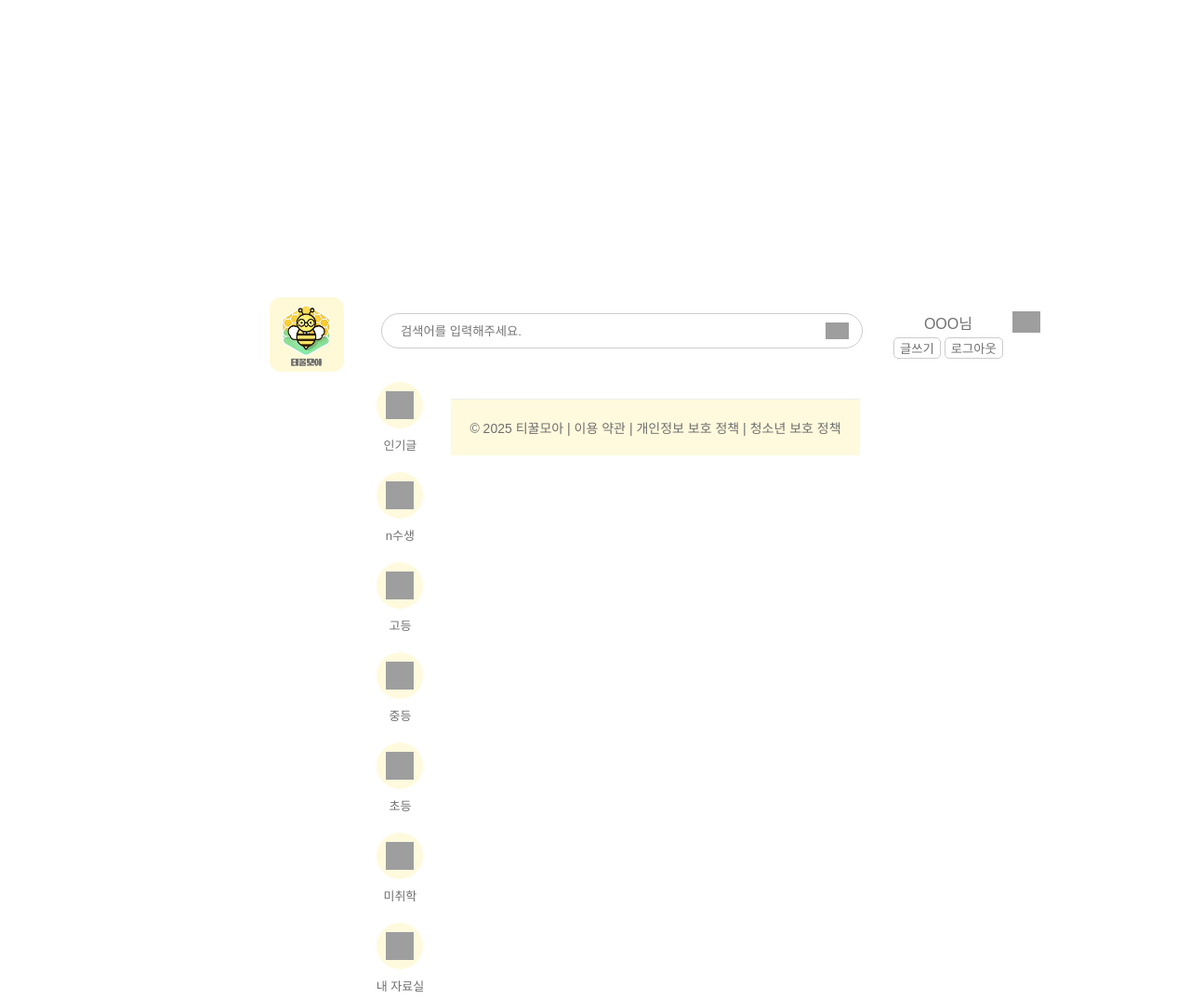
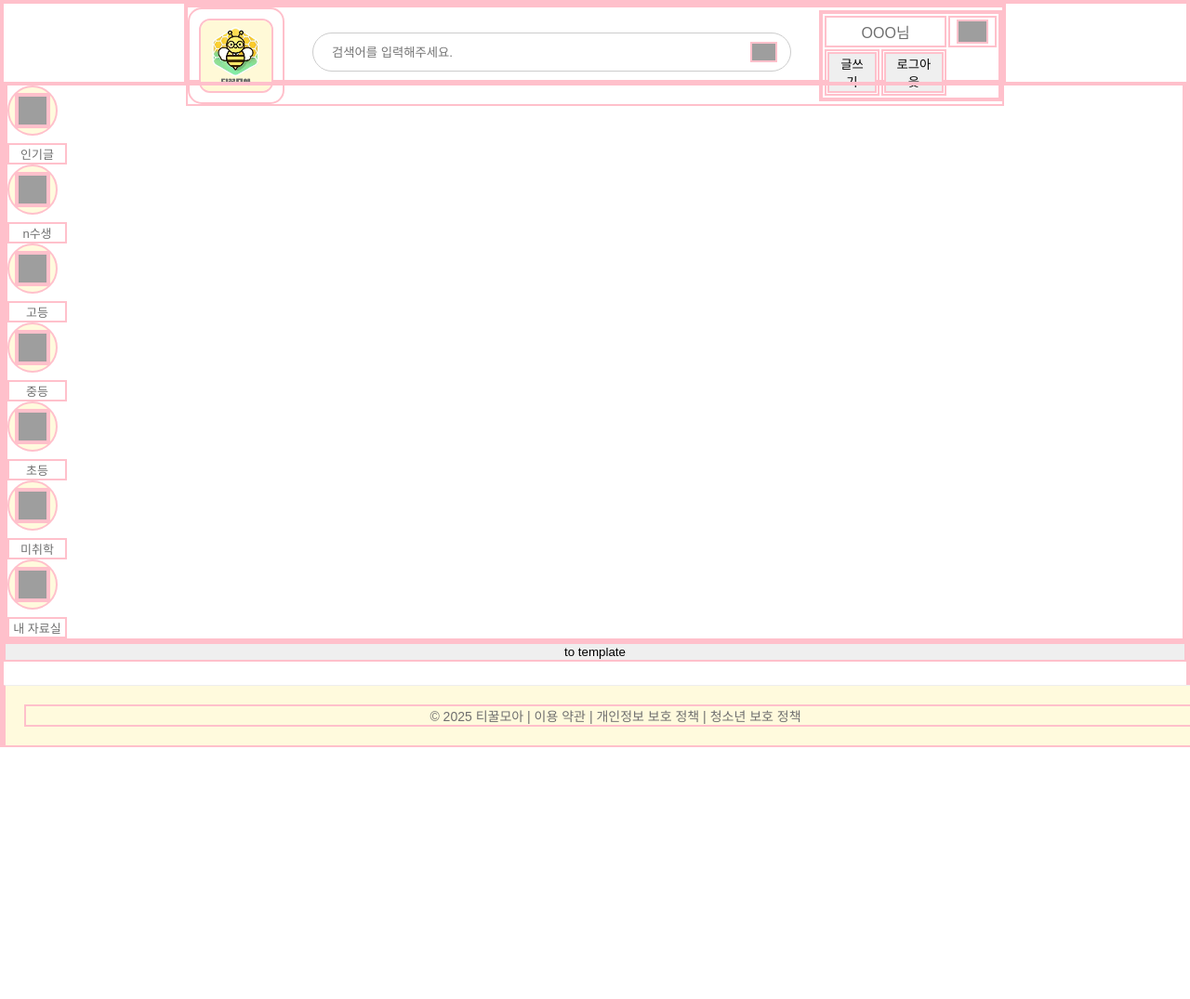
Before and after one commit to hoonee-math/Teachers_2_Market, a Java web app: page / in a window 1280 px wide; the page is wider, and only the part inside the window is pictured. Shown: that part at 93% size. After the commit the page ends 804 px from the top of that part, so only its background shows below. Run offline with Tomcat 11, a stand-in JSP engine, Linux system fonts and the light colour scheme; grey boxes are pictures that could not be loaded.

Commit message:
gh/메인페이지 템플릿 수정중

```diff
--- a/pom.xml
+++ b/pom.xml
@@ -74,7 +74,7 @@
   <build>
 	<!--패키징시 이름 설정 -> war 파일 이름이 contextPath가 됨! -->
 	<!--war 파일 패키징-->
-	<finalName>teachers</finalName>
+	<finalName>market</finalName>
 	<plugins>
 		<plugin>
 			<groupId>org.apache.maven.plugins</groupId>
--- a/src/main/webapp/WEB-INF/views/common/footer.jsp
+++ b/src/main/webapp/WEB-INF/views/common/footer.jsp
@@ -1,34 +1,2 @@
 <%@ page language="java" contentType="text/html; charset=UTF-8"
 	pageEncoding="UTF-8"%>
-
-<style>
-/* *{border:1px solid pink;} */
-/* body에 height 관련 속성만 추가 */
-body {
-    min-height: 100vh; /* 최소 높이를 뷰포트 높이로 설정 */
-    display: flex;
-    flex-direction: column;
-}
-
-footer {
-    width: 100%;
-    margin-top: auto; /* 컨텐츠가 적을 때 아래로 밀어줌 */
-    padding: 20px;
-    text-align: center;
-    font-size: 14px;
-    color: #6f6f6f;
-    background-color: #fffadd;
-    border-top: 1px solid #eee;
-}
-
-footer p {
-    margin: 0;
-}
-</style>
-
-<footer>
-	<p>© 2025 티꿀모아 | 이용 약관 | 개인정보 보호 정책 | 청소년 보호 정책</p>
-</footer>
-
-</body>
-</html>
--- a/src/main/webapp/WEB-INF/views/common/sidebar.jsp
+++ b/src/main/webapp/WEB-INF/views/common/sidebar.jsp
@@ -4,69 +4,68 @@
 <%@ taglib prefix="fmt" uri="http://java.sun.com/jsp/jstl/fmt"%>
 <%@ taglib prefix="fn" uri="http://java.sun.com/jsp/jstl/functions"%>
 <c:set var="path" value="${pageContext.request.contextPath}" />
-<link rel="stylesheet" href="${pageContext.request.contextPath }/resources/css/common/sidebar.css">
+<link rel="stylesheet"
+	href="${pageContext.request.contextPath }/resources/css/common/sidebar.css">
 
 
-    <div class="sidecontainer">
-        <div class="container">
-            <div class="category">
-                <ul>
-                    <li>
-                        <a href="#" class="button">
-                            <div class="icon-container">
-                                <img src="https://img.icons8.com/?size=100&id=10022&format=png&color=cccccc" alt="인기글" class="icon">
-                            </div>
-                        </a>
-                        <div class="text">인기글</div>
-                    </li>
-                    <li>
-                        <a href="#" class="button">
-                            <div class="icon-container">
-                                <img src="https://img.icons8.com/?size=100&id=nqzSYKCA7s7h&format=png&color=cccccc" alt="n수생" class="icon">
-                            </div>
-                        </a>
-                        <div class="text">n수생</div>
-                    </li>
-                    <li>
-                        <a href="#" class="button">
-                            <div class="icon-container">
-                                <img src="https://img.icons8.com/?size=100&id=EOn31zjdfgcn&format=png&color=cccccc" alt="고등" class="icon">
-                            </div>
-                        </a>
-                        <div class="text">고등</div>
-                    </li>
-                    <li>
-                        <a href="#" class="button">
-                            <div class="icon-container">
-                                <img src="https://img.icons8.com/?size=100&id=EOn31zjdfgcn&format=png&color=cccccc" alt="중등" class="icon">
-                            </div>
-                        </a>
-                        <div class="text">중등</div>
-                    </li>
-                    <li>
-                        <a href="#" class="button">
-                            <div class="icon-container">
-                                <img src="https://img.icons8.com/?size=100&id=102432&format=png&color=cccccc" alt="초등" class="icon">
-                            </div>
-                        </a>
-                        <div class="text">초등</div>
-                    </li>
-                    <li>
-                        <a href="#" class="button">
-                            <div class="icon-container">
-                                <img src="https://img.icons8.com/?size=100&id=102432&format=png&color=cccccc" alt="미취학" class="icon">
-                            </div>
-                        </a>
-                        <div class="text">미취학</div>
-                    </li>
-                    <li>
-                        <a href="#" class="button">
-                            <div class="icon-container">
-                                <img src="https://img.icons8.com/?size=100&id=FVQqbNWLzhcc&format=png&color=cccccc" alt="내 자료실" class="icon">
-                            </div>
-                        </a>
-                        <div class="text">내 자료실</div>
-                    </li>
-                </ul>
-            </div>
-        </div>
+<div class="sidecontainer">
+	<div class="container">
+			<div class="button">
+				<div class="icon-container">
+					<img
+						src="https://img.icons8.com/?size=100&id=10022&format=png&color=cccccc"
+						alt="인기글" class="icon"/>
+				</div>
+			</div>
+			<div class="text">인기글</div>
+			<div class="button">
+				<div class="icon-container">
+					<img
+						src="https://img.icons8.com/?size=100&id=nqzSYKCA7s7h&format=png&color=cccccc"
+						alt="n수생" class="icon">
+				</div>
+			</div>
+			<div class="text">n수생</div>
+			<div class="button">
+				<div class="icon-container">
+					<img
+						src="https://img.icons8.com/?size=100&id=EOn31zjdfgcn&format=png&color=cccccc"
+						alt="고등" class="icon">
+				</div>
+			</div>
+			<div class="text">고등</div>
+			<div class="button">
+				<div class="icon-container">
+					<img
+						src="https://img.icons8.com/?size=100&id=EOn31zjdfgcn&format=png&color=cccccc"
+						alt="중등" class="icon">
+				</div>
+			</div>
+			<div class="text">중등</div>
+			<div class="button">
+				<div class="icon-container">
+					<img
+						src="https://img.icons8.com/?size=100&id=102432&format=png&color=cccccc"
+						alt="초등" class="icon">
+				</div>
+			</div>
+			<div class="text">초등</div>
+			<div class="button">
+				<div class="icon-container">
+					<img
+						src="https://img.icons8.com/?size=100&id=102432&format=png&color=cccccc"
+						alt="미취학" class="icon">
+				</div>
+			</div>
+			<div class="text">미취학</div>
+			<div class="button">
+				<div class="icon-container">
+					<img
+						src="https://img.icons8.com/?size=100&id=FVQqbNWLzhcc&format=png&color=cccccc"
+						alt="내 자료실" class="icon">
+				</div>
+			</div>
+			<div class="text">내 자료실</div>
+
+	</div>
+</div>
--- a/src/main/webapp/index.jsp
+++ b/src/main/webapp/index.jsp
@@ -1,15 +1,62 @@
-	<%@ page language="java" contentType="text/html; charset=UTF-8"
-    pageEncoding="UTF-8"%>
+<%@ page language="java" contentType="text/html; charset=UTF-8"
+	pageEncoding="UTF-8"%>
 <%@ taglib prefix="c" uri="http://java.sun.com/jsp/jstl/core"%>
 <%@ taglib prefix="fmt" uri="http://java.sun.com/jsp/jstl/fmt"%>
 <%@ taglib prefix="fn" uri="http://java.sun.com/jsp/jstl/functions"%>
-<jsp:include page="/WEB-INF/views/common/header.jsp"/>
-<jsp:include page="/WEB-INF/views/common/sidebar.jsp"/>
+<jsp:include page="/WEB-INF/views/common/header.jsp" />
+<jsp:include page="/WEB-INF/views/common/sidebar.jsp" />
+<script src="https://code.jquery.com/jquery-3.7.1.min.js"></script>
 
 <c:set var="path" value="${pageContext.request.contextPath}" />
+
+<button id="toTemplate">to template</button>
+<script>
+	$("#toTemplate").click(function() {
+		location.assign("${path}/template");
+	});
+</script>
+
+
+
+
+
+
+
+
+
+
+
+<style>
+body {
+    min-height: 100vh; /* 최소 높이를 뷰포트 높이로 설정 */
+    display: flex;
+    flex-direction: column;
+}
+
+footer {
+    width: 100%;
+    margin-top: auto; /* 컨텐츠가 적을 때 아래로 밀어줌 */
+    padding: 20px;
+    text-align: center;
+    font-size: 14px;
+    color: #6f6f6f;
+    background-color: #fffadd;
+    border-top: 1px solid #eee;
+}
+
+footer p {
+    margin: 0;
+}
+
+*{
+	border : 2px solid pink;
+}
+</style>
+
+<footer>
+	<p>© 2025 티꿀모아 | 이용 약관 | 개인정보 보호 정책 | 청소년 보호 정책</p>
+</footer>
 
 
 </body>
 </html>
-
-<jsp:include page="/WEB-INF/views/common/footer.jsp"/>
--- a/src/main/webapp/resources/css/common/header.css
+++ b/src/main/webapp/resources/css/common/header.css
@@ -4,21 +4,20 @@
     font-family: Arial, sans-serif;
     margin: 0;
     padding: 0;
-    justify-content: center;
-    align-items: center;
     height: 100vh;
     background-color: white;
 }
-.sidecontainer {
+/* .sidecontainer {
     display: flex;
     max-width: 1200px;
     margin: 0 auto;
     padding: 0 250px;
     gap: 20px;
-}
+    요놈이 가장 큰 문제 어뚱한데 가있음.
+} */
 .header {
     margin: 0 auto;
-    padding: 0 280px;
+    /* padding: 0 280px; */
     display: flex;
     flex-direction: column;
     width: 880px;
@@ -69,11 +68,11 @@
     border: none;
     background-color: white;
 }
-.container {
+/* .container {
     display: flex;
     flex-direction: row;
     height: 100px;
-}
+} */ 요놈이 가장 큰 문제
 #personal-btn button {
 	color : #6f6f6f;
 	background-color : white;
--- a/src/main/webapp/resources/css/common/sidebar.css
+++ b/src/main/webapp/resources/css/common/sidebar.css
@@ -1,14 +1,9 @@
 @charset "UTF-8";
 
-.category ul {
-    list-style: none;
-}
-.category li {
-    display: flex;
-    flex-direction: column;
-    align-items: center;
-    margin-bottom: 10px;
-    padding : 5px;
+.category {
+	width: 50px;
+	heigth: 200px;
+
 }
 .icon {
     width: 30px;
```
Also changed, not shown: src/main/webapp/WEB-INF/views/common/header.jsp (+15 -15 lines), 2 other files.
